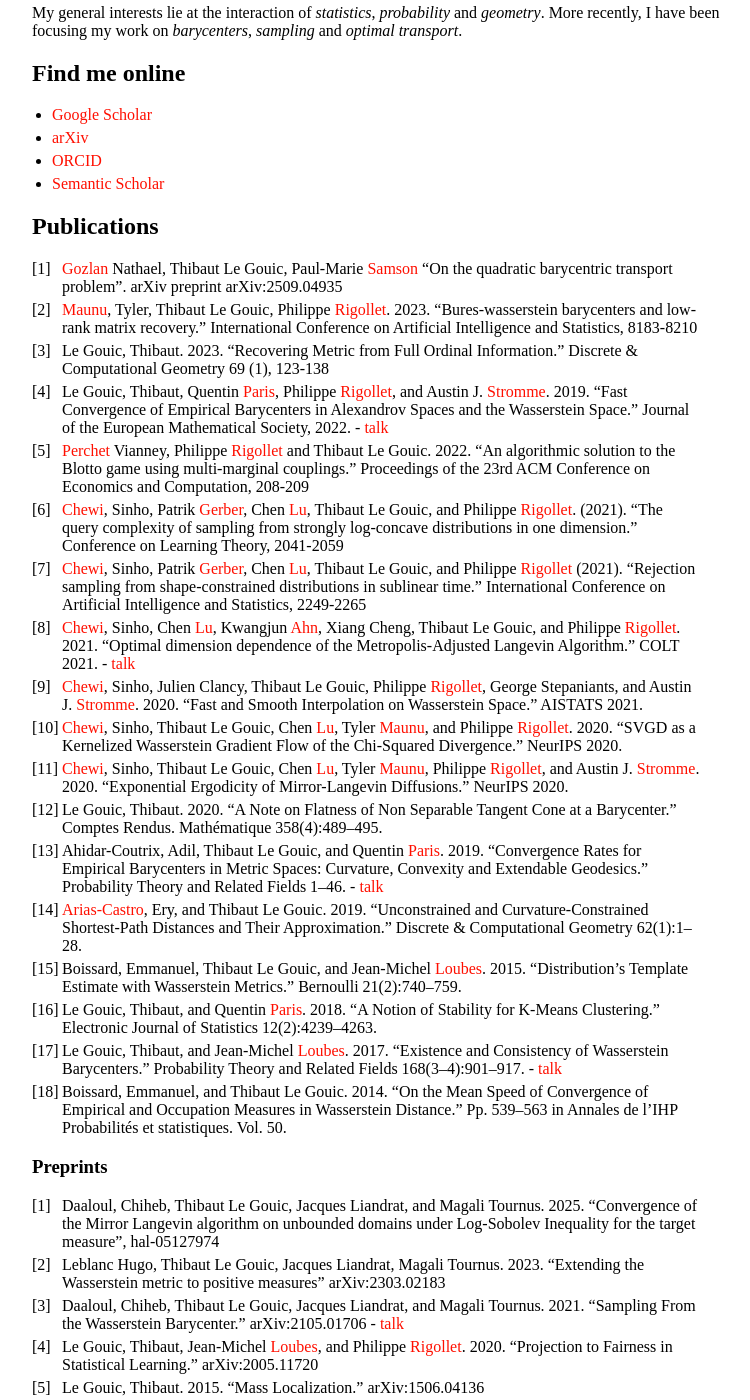
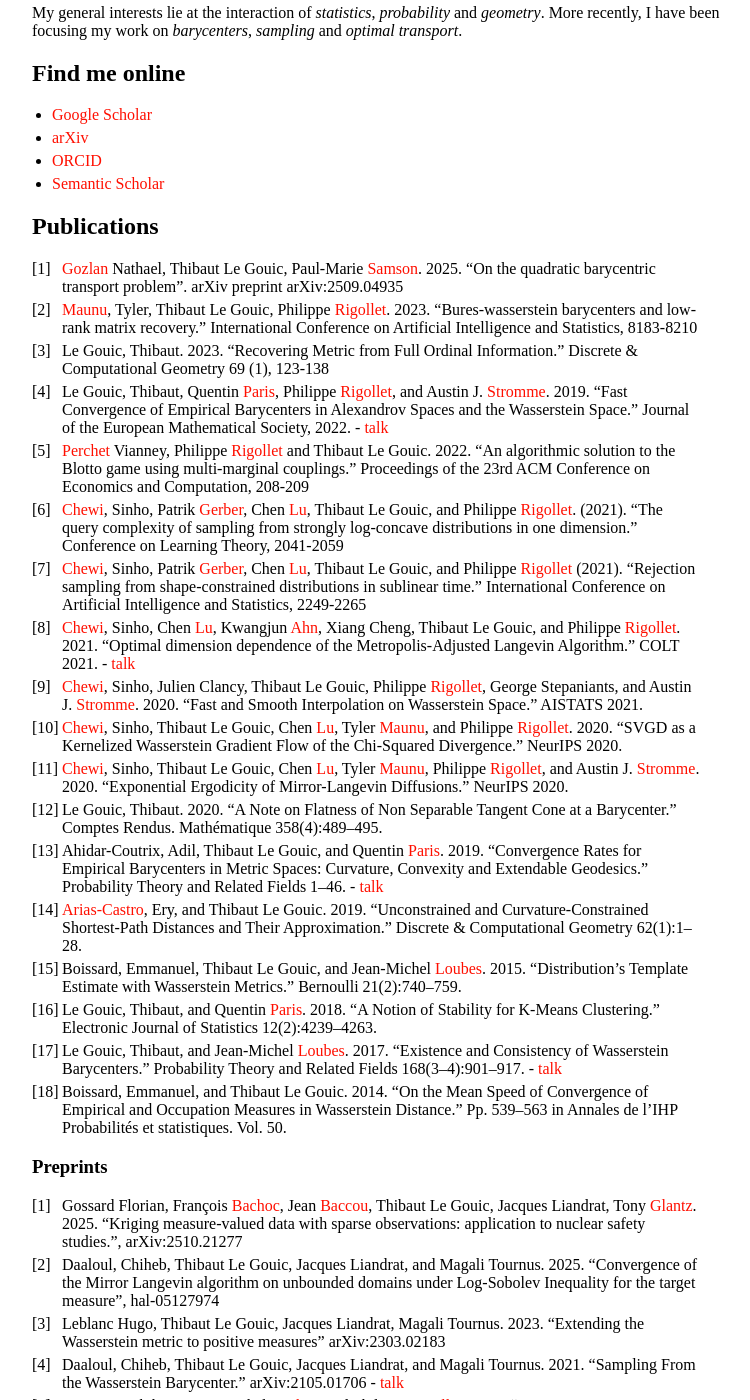
Before and after one commit to ThibautLG/thibautlg.github.io, a Jekyll site: the page built from index.md, in a window 1280 px wide and 1400 px high, scrolled down 346 px. Shown: the whole window, without its empty margins (258-1008 px from the left). Built offline with Jekyll 4.4.1, drawn with Linux system fonts in a browser that asks for light colours; our own code applies the rules of GitHub Pages for plain Markdown files.

Commit message:
add kriging

```diff
--- a/index.md
+++ b/index.md
@@ -25,7 +25,7 @@ More recently, I have been focusing my work on *barycenters*, *sampling* and *op
 
 ## Publications
 
-1. [Gozlan](https://sites.google.com/view/nathaelgozlanmath/accueil) Nathael, Thibaut Le Gouic, Paul-Marie [Samson](https://perso.math.u-pem.fr/samson.paul-marie/) “On the quadratic barycentric transport problem”. arXiv preprint arXiv:2509.04935
+1. [Gozlan](https://sites.google.com/view/nathaelgozlanmath/accueil) Nathael, Thibaut Le Gouic, Paul-Marie [Samson](https://perso.math.u-pem.fr/samson.paul-marie/). 2025. “On the quadratic barycentric transport problem”. arXiv preprint arXiv:2509.04935
 1. [Maunu](https://twmaunu.github.io), Tyler, Thibaut Le Gouic, Philippe [Rigollet](http://www-math.mit.edu/~rigollet/). 2023. “Bures-wasserstein barycenters and low-rank matrix recovery.” International Conference on Artificial Intelligence and Statistics, 8183-8210
 1. Le Gouic, Thibaut. 2023. “Recovering Metric from Full Ordinal Information.” Discrete & Computational Geometry 69 (1), 123-138
 1. Le Gouic, Thibaut, Quentin [Paris](https://www.qparis-math.com/), Philippe [Rigollet](http://www-math.mit.edu/~rigollet/), and Austin J. [Stromme](https://www.mit.edu/~astromme/index.html). 2019. “Fast Convergence of Empirical Barycenters in Alexandrov Spaces and the Wasserstein Space.” Journal of the European Mathematical Society, 2022. - [talk](https://www.youtube.com/watch?v=vcriVEsyLfc)
@@ -47,6 +47,7 @@ Proceedings of the 23rd ACM Conference on Economics and Computation, 208-209
 
 ### Preprints
 
+1. Gossard Florian, François [Bachoc](https://francoisbachoc.github.io), Jean [Baccou](https://www.researchgate.net/profile/Jean-Baccou), Thibaut Le Gouic, Jacques Liandrat, Tony [Glantz](https://www.researchgate.net/scientific-contributions/Tony-Glantz-2151811803). 2025. “Kriging measure-valued data with sparse observations: application to nuclear safety studies.”, arXiv:2510.21277
 1. Daaloul, Chiheb, Thibaut Le Gouic, Jacques Liandrat, and Magali Tournus. 2025. “Convergence of the Mirror Langevin algorithm on unbounded domains under Log-Sobolev Inequality for the target measure”, hal-05127974
 1. Leblanc Hugo, Thibaut Le Gouic, Jacques Liandrat, Magali Tournus. 2023. “Extending the Wasserstein metric to positive measures” arXiv:2303.02183
 1. Daaloul, Chiheb, Thibaut Le Gouic, Jacques Liandrat, and Magali Tournus. 2021. “Sampling From the Wasserstein Barycenter.” arXiv:2105.01706 - [talk](https://www.youtube.com/watch?v=CkExb3VEv1w&ab_channel=SimonsInstitute)
```
